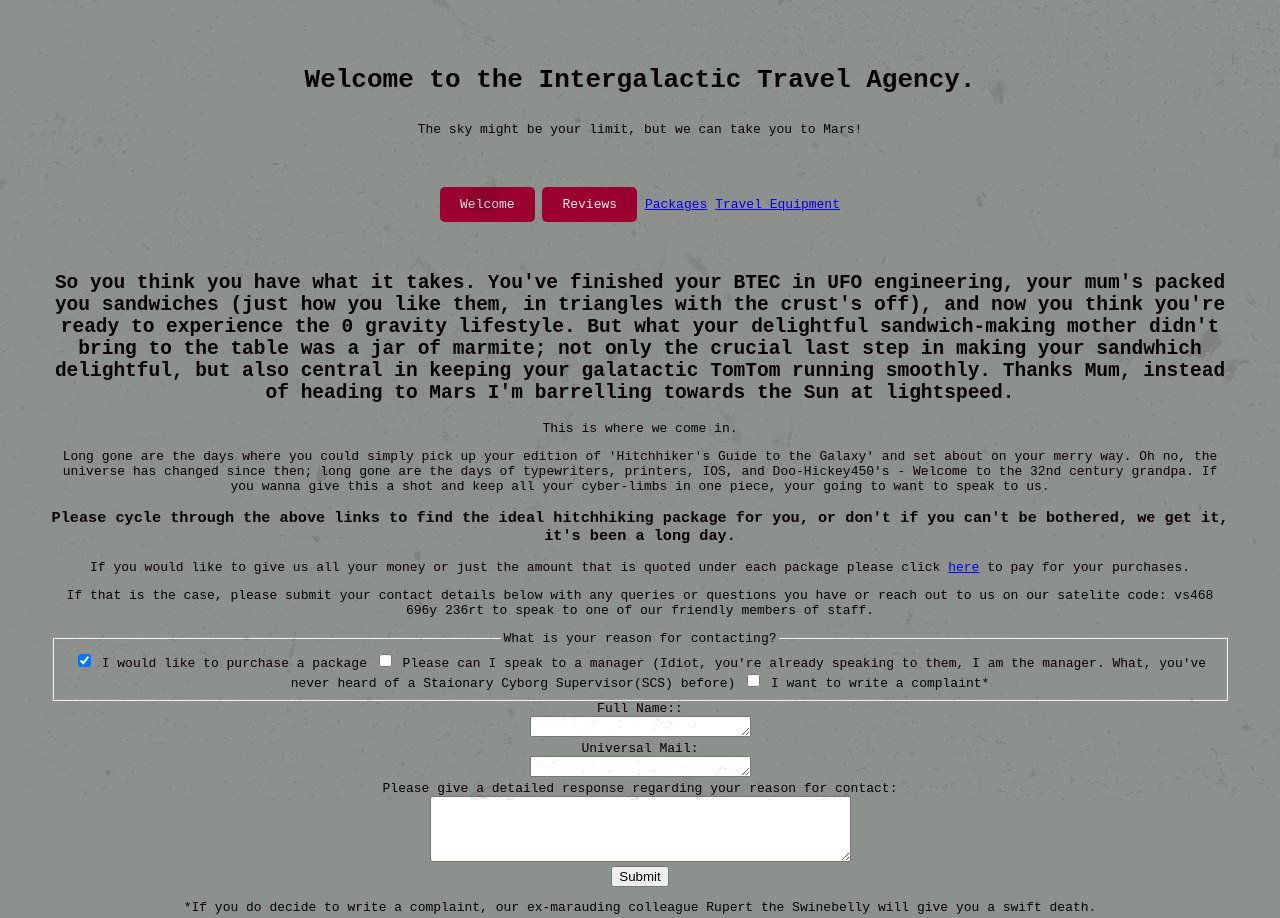
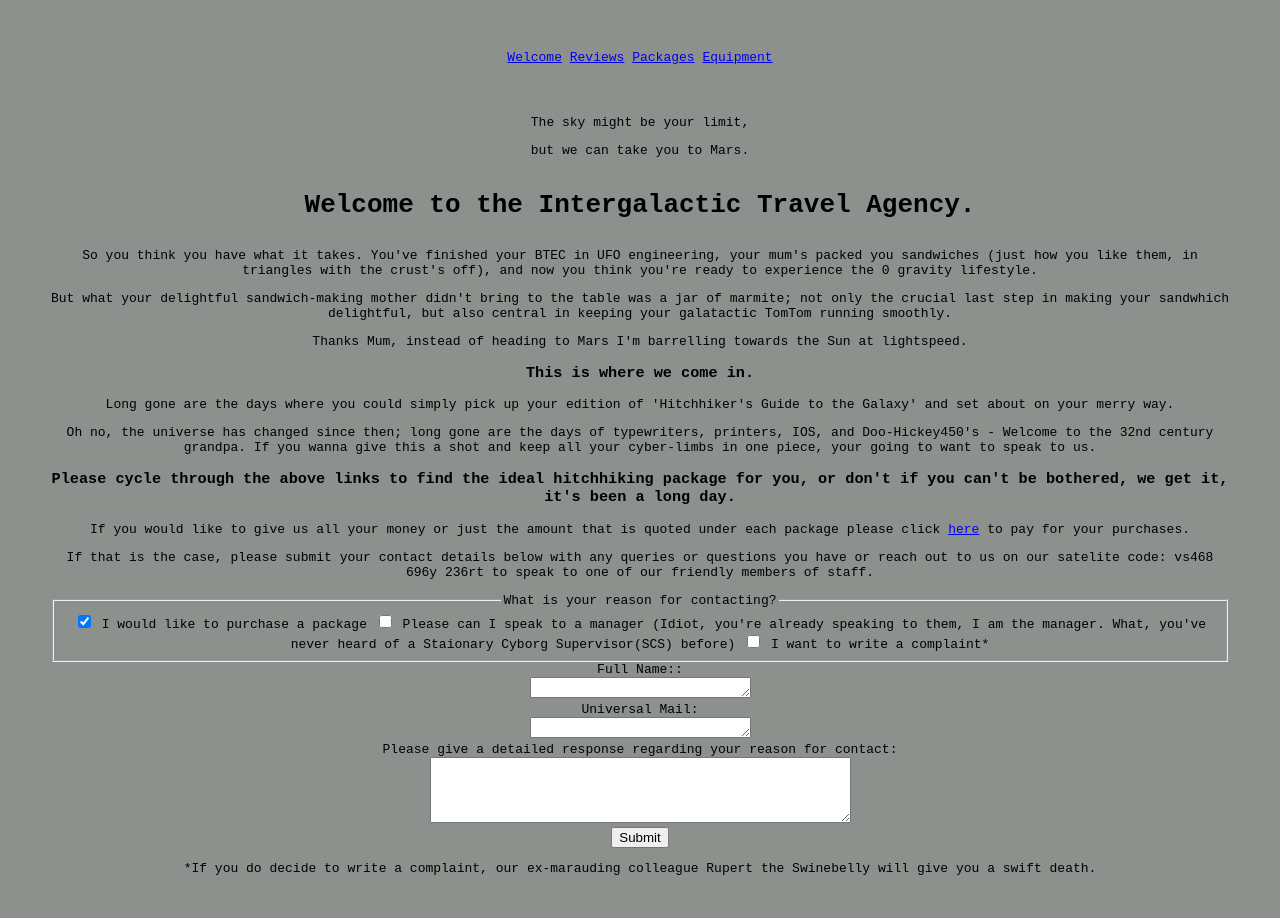
Before and after one commit to fac31/Jana-Todd, a plain HTML site: page index.html in a window 1280 px wide. Shown: the top 918 px of the page. Drawn offline with Linux system fonts and the light colour scheme; a script that the page names is missing.

Commit message:
rearrange html and add button classes

```diff
--- a/index.html
+++ b/index.html
@@ -1,42 +1,68 @@
 <!DOCTYPE html>
 <html lang="en">
+
 <head>
   <meta charset="UTF-8">
   <meta name="viewport" content="width=device-width, initial-scale=1.0">
   <title>Intergalactic Travel Agency</title>
   <link rel="stylesheet" href="style.css">
-    <div class="grain-overlay"></div>
 </head>
+
 <body>
+
+  <header>
+    <nav class='buttonsDiv'>
+      <a class="nav-link" href="index.html">Welcome</a>
+      <a class="nav-link" href="reviews.html">Reviews</a>
+      <a class="nav-link" href="packages.html">Packages</a>
+      <a class="nav-link" href="travelEquipment.html">Equipment</a>
+    </nav>
+  </header>
+
+  <section class="hero">
+    <p>The sky might be your limit,</p>
+    <p>but we can take you to <span id="mars">Mars.</span></p>
+  </section>
 
   <main>
     <h1>Welcome to the Intergalactic Travel Agency.</h1>
-        <p>The sky might be your limit, but we can take you to Mars!</p>
+    <p>So you think you have what it takes. You've finished your BTEC in UFO engineering, your mum's packed you
+      sandwiches (just how you like them, in triangles with the crust's off), and now you think you're ready to
+      experience the 0 gravity lifestyle.</p>
+    <p>
+      But what your delightful sandwich-making mother didn't bring to the table was a jar of marmite; not only the
+      crucial last step in making your sandwhich delightful, but also central in keeping your galatactic TomTom running
+      smoothly.
+    </p>
+    <p>
+      Thanks Mum, instead of heading to Mars I'm barrelling towards the Sun at lightspeed.
+    </p>
+    <h3>This is where we come in.</h3>
+    <p>Long gone are the days where you could simply pick up your edition of 'Hitchhiker's Guide to the Galaxy' and set
+      about on your merry way.
+    </p>
+    <p>
+      Oh no, the universe has changed since then; long gone are the days of typewriters, printers, IOS, and
+      Doo-Hickey450's - Welcome to the 32nd century grandpa.
+      If you wanna give this a shot and keep all your cyber-limbs in one piece, your going to want to speak to us.
+    </p>
     <section>
-          <div class = 'buttonsDiv'>
-            <a class="welcome" href="index.html">Welcome</a>
-            <a class="reviews" href="reviews.html">Reviews</a>
-            <a class="packages" href="packages.html">Packages</a>
-            <a class="travelEquipment" href="travelEquipment.html">Travel Equipment</a>
-          </div>
-      </section>
-      <section>
-        <h2 class="introduction">So you think you have what it takes. You've finished your BTEC in UFO engineering, your mum's packed you sandwiches (just how you like them, in triangles with the crust's off), and now you think you're ready to experience the 0 gravity lifestyle.
-          But what your delightful sandwich-making mother didn't bring to the table was a jar of marmite; not only the crucial last step in making your sandwhich delightful, but also central in keeping your galatactic TomTom running smoothly. Thanks Mum, instead of heading to Mars I'm barrelling towards the Sun at lightspeed.
-        </h2>
-        <p>This is where we come in.</p>
-        <p>Long gone are the days where you could simply pick up your edition of 'Hitchhiker's Guide to the Galaxy' and set about on your merry way. Oh no, the universe has changed since then; long gone are the days of typewriters, printers, IOS, and Doo-Hickey450's - Welcome to the 32nd century grandpa. If you wanna give this a shot and keep all your cyber-limbs in one piece, your going to want to speak to us.</p>
-      </section>
-    <section>
-      <h3>Please cycle through the above links to find the ideal hitchhiking package for you, or don't if you can't be bothered, we get it, it's been a long day.</h3>
-      <p>If you would like to give us all your money or just the amount that is quoted under each package please click <a href="https://www.boredpanda.com/angry-kittens/">here</a> to pay for your purchases.</p>
-      <p>If that is the case, please submit your contact details below with any queries or questions you have or reach out to us on our satelite code: vs468 696y 236rt to speak to one of our friendly members of staff.</p>
+      <h3>Please cycle through the above links to find the ideal hitchhiking package for you, or don't if you can't be
+        bothered, we get it, it's been a long day.</h3>
+      <p>If you would like to give us all your money or just the amount that is quoted under each package please click
+        <a href="https://www.boredpanda.com/angry-kittens/">here</a> to pay for your purchases.</p>
+      <p>If that is the case, please submit your contact details below with any queries or questions you have or reach
+        out to us on our satelite code: vs468 696y 236rt to speak to one of our friendly members of staff.</p>
       <form id="textForm" onsubmit="submitForm(event)">
         <fieldset>
           <legend>What is your reason for contacting?</legend>
-          <input id="yes" type="checkbox" name="contacting" value="yes" checked> <label for="yes">I would like to purchase a package</label>
-          <input id="unsure" type="checkbox" name="contacting" value="unsure"> <label for="unsure">Please can I speak to a manager (Idiot, you're already speaking to them, I am the manager. What, you've never heard of a Staionary Cyborg Supervisor(SCS) before)</label>
-          <input id="no" type="checkbox" name="interview?" value="no"> <label for="no">I want to write a complaint*</label>
+          <input id="yes" type="checkbox" name="contacting" value="yes" checked>
+          <label for="yes">I would like to purchase a package</label>
+          <input id="unsure" type="checkbox" name="contacting" value="unsure">
+          <label for="unsure">Please can I speak to a manager (Idiot, you're already speaking to them, I am the manager.
+            What, you've never heard of a Staionary Cyborg Supervisor(SCS) before)</label>
+          <input id="no" type="checkbox" name="interview?" value="no">
+          <label for="no">I want to write a complaint*</label>
         </fieldset>
 
         <label for="textInput">Full Name::</label><br>
@@ -47,18 +73,21 @@
 
         <label for="textInput">Please give a detailed response regarding your reason for contact:</label><br>
         <textarea id="textInput" name="text" rows="4" cols="50"></textarea><br>
-        <input type="submit" value="Submit">
+        <input class="btn" type="submit" value="Submit">
 
       </form>
-      <p>*If you do decide to write a complaint, our ex-marauding colleague Rupert the Swinebelly will give you a swift death.</p>
+      <p>*If you do decide to write a complaint, our ex-marauding colleague Rupert the Swinebelly will give you a swift
+        death.</p>
     </section>
 
   </main>
   <footer>
     <p>
-        Copyright - Please click <a href="https://www.boredpanda.com/angry-kittens/">here</a> to see the detailed and important rights of the Intergalactic Travel Agencies intellectual property.
+      Copyright - Please click <a href="https://www.boredpanda.com/angry-kittens/">here</a> to see the detailed and
+      important rights of the Intergalactic Travel Agencies intellectual property.
     </p>
   </footer>
   <script src="script.js"></script>
 </body>
+
 </html>
```
Lines whose indentation alone changed are shown as unchanged.
